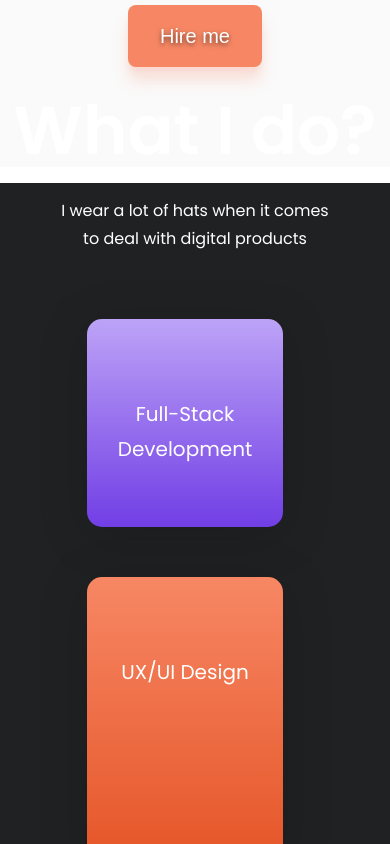
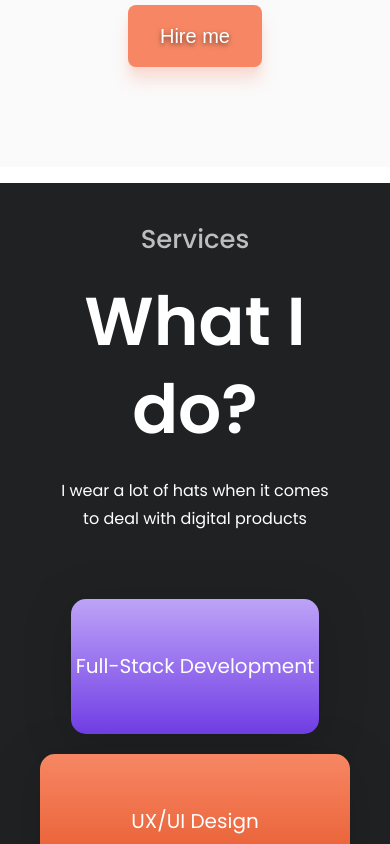
Before and after one commit to darbazali/darbazali.com, a React (Create React App) app in the folder frontend/: page / in a window 390 px wide. Shown: the part 1156-2000 px from the top of the page. Built offline with nearby package versions, Linux system fonts and the light colour scheme; no server answers; the HTML template or start-up script is replaced by a standard one.

Commit message:
#services - add breakpoint

```diff
--- a/frontend/src/components/CoverImage.js
+++ b/frontend/src/components/CoverImage.js
@@ -13,7 +13,7 @@ const CoverImage = ({ image, backgroundColor, children, style }) => {
     backgroundOrigin: 'content-box',
 
     width: '100%',
-    height: '100vh',
+    minHeight: '100vh',
     ...style,
   }
   return <section style={styles}>{children}</section>
--- a/frontend/src/sections/AboutSection.js
+++ b/frontend/src/sections/AboutSection.js
@@ -1,5 +1,6 @@
 import React from 'react'
 import Button from '../components/Button'
+import { HashLink } from 'react-router-hash-link'
 
 const styles = {
   textAlign: 'center',
@@ -17,7 +18,9 @@ const AboutSection = () => {
         love building products that make people’s lives easier.
       </p>
 
-      <Button type='button'>Hire me</Button>
+      <HashLink to='/#contact'>
+        <Button type='button'>Hire me</Button>
+      </HashLink>
     </section>
   )
 }
--- a/frontend/src/sections/Services.js
+++ b/frontend/src/sections/Services.js
@@ -11,6 +11,7 @@ const serviceStyle = {
   justifyContent: 'center',
   alignItems: 'center',
   textAlign: 'center',
+  padding: '40px',
 }
 
 const Services = () => {
@@ -21,11 +22,13 @@ const Services = () => {
       style={serviceStyle}
     >
       <div>
+        <h5 style={{ opacity: '0.7' }}>Services</h5>
         <h3>What I do?</h3>
         <p style={{ maxWidth: '280px', margin: '1em auto' }}>
           I wear a lot of hats when it comes to deal with digital products
         </p>
         <FlexContainer
+          className='services'
           container
           alignItems='flex-start'
           justifyContent='space-evenly'
--- a/frontend/src/sections/WhyMe.js
+++ b/frontend/src/sections/WhyMe.js
@@ -1,6 +1,4 @@
 import React from 'react'
-import { HashLink } from 'react-router-hash-link'
-import Button from '../components/Button'
 
 const sectionStyle = {
   textAlign: 'center',
@@ -26,10 +24,6 @@ const WhyMe = () => {
         Product. I look at the system from different angles. I can contribute to
         the full product development lifecycle.
       </p>
-
-      <HashLink to='/#contact'>
-        <Button>Hire me</Button>
-      </HashLink>
     </section>
   )
 }
--- a/frontend/src/styles/mouse-scroll.css
+++ b/frontend/src/styles/mouse-scroll.css
@@ -63,6 +63,7 @@
   text-align: center;
   opacity: 0.6;
   transition: all 0.3s ease-in-out;
+  transform: scale(0.8);
 }
 
 .scroll-btn p {
--- a/frontend/src/styles/services.css
+++ b/frontend/src/styles/services.css
@@ -26,3 +26,25 @@
   background: linear-gradient(#64b3f7 0%, #2e81c9 100%);
   box-shadow: 0px 8px 24px rgba(0, 0, 0, 0.15);
 }
+
+@media (max-width: 768px) {
+  .services {
+    flex-direction: column;
+    justify-content: flex-start;
+  }
+
+  .services .service-card {
+    width: 80%;
+    height: auto;
+    padding: 50px 0;
+    margin: 0 auto 1em auto;
+  }
+
+  .services .service-card:nth-child(2) {
+    width: 100%;
+  }
+
+  .services .service-card:nth-child(1) {
+    margin-top: 50px;
+  }
+}
```
